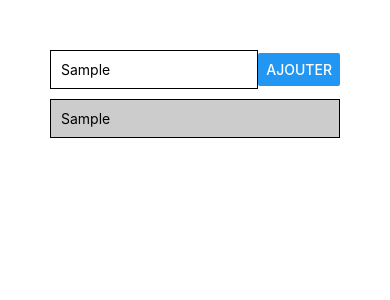
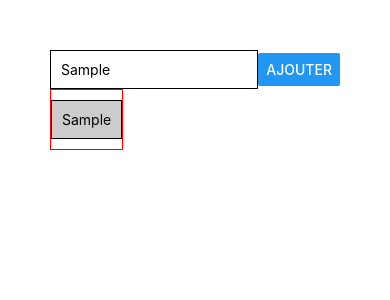
Before and after one commit to rodolphe37/react-native-crash-courses, a React Native app: screen / in a window 390 px wide. Both pictures are taken after typing "Sample" into the empty fields and a click on the button "AJOUTER". Shown: the top 300 px of the page. Built offline with nearby package versions, Linux system fonts and the light colour scheme.

Commit message:
TouchableNativeFeedback

```diff
--- a/components/GoalItem.js
+++ b/components/GoalItem.js
@@ -3,16 +3,16 @@ import {
     View,
     Text,
     StyleSheet,
-    TouchableHighlight
+    TouchableNativeFeedback
 } from 'react-native';
 
 const GoalItem = props => {
     return(
-        <TouchableHighlight onPress={props.onDelete}>
+        <TouchableNativeFeedback onPress={props.onDelete}>
             <View style={styles.listItem} >
                 <Text>{props.title}</Text>
             </View>
-        </TouchableHighlight>
+        </TouchableNativeFeedback>
     );
 }
 
```
